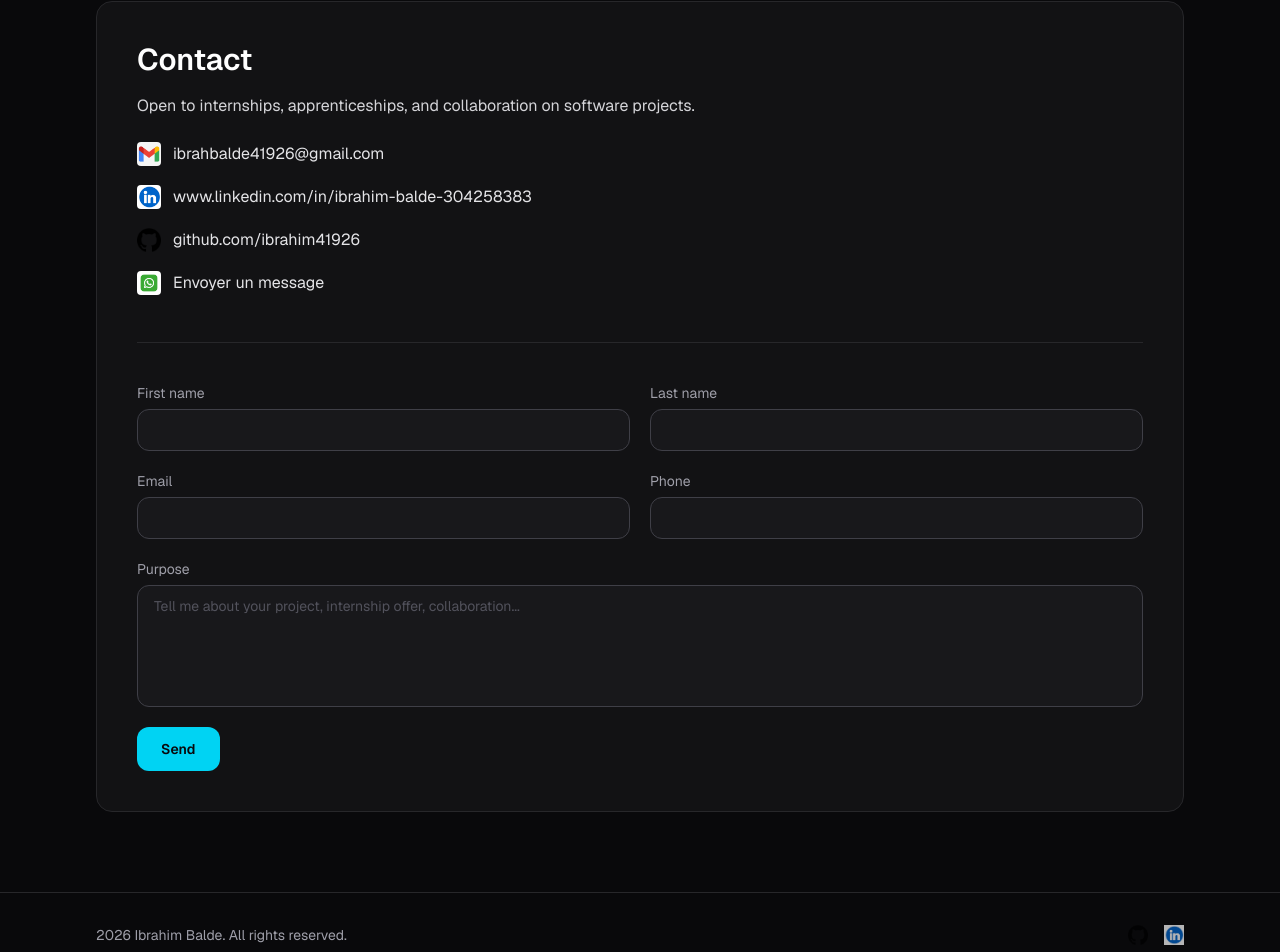
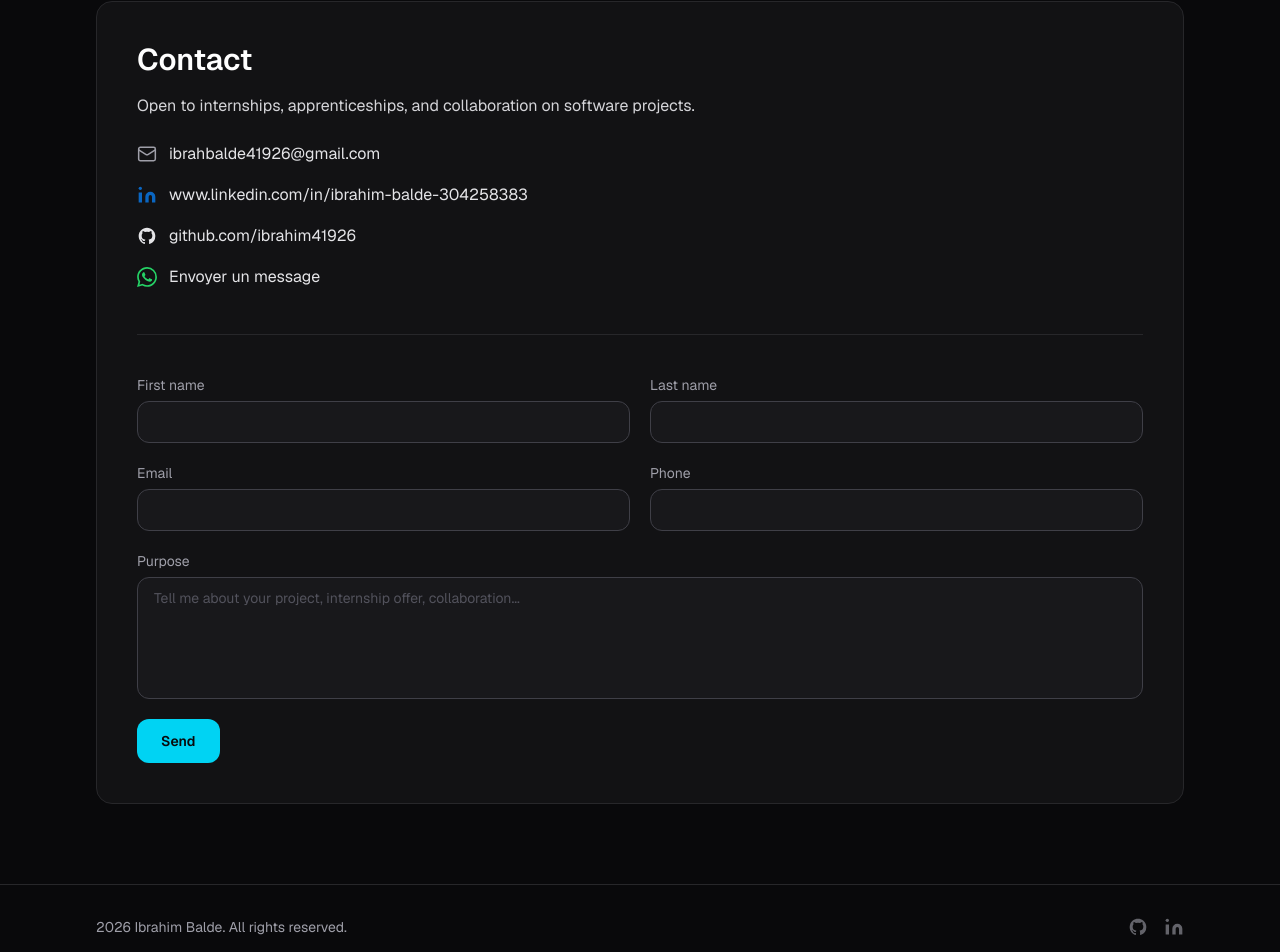
Before and after one commit to Ibrahim41926/mon-porfolio, a Next.js app: page /mon-porfolio/ in a window 1280 px wide. Shown: the part 4919-5871 px from the top of the page. Built offline with nearby package versions, Linux system fonts and the light colour scheme.

Commit message:
fix: remplacement images réseaux sociaux par SVG inline

```diff
--- a/app/components/Contact.tsx
+++ b/app/components/Contact.tsx
@@ -1,7 +1,6 @@
 "use client";
 
 import { useEffect, useState } from "react";
-import Image from "next/image";
 import { useForm, ValidationError } from "@formspree/react";
 import type { Lang } from "../page";
 
@@ -9,7 +8,7 @@ type ContactProps = {
   lang: Lang;
 };
 
-const content = {
+const content: Record<Lang, { title: string; subtitle: string; firstName: string; lastName: string; phone: string; email: string; purpose: string; purposePlaceholder: string; send: string; sending: string; success: string; required: string }> = {
   en: {
     title: "Contact",
     subtitle: "Open to internships, apprenticeships, and collaboration on software projects.",
@@ -40,11 +39,46 @@ const content = {
   },
 };
 
+function IconEmail() {
+  return (
+    <svg viewBox="0 0 24 24" fill="none" stroke="currentColor" strokeWidth="1.8" className="h-5 w-5 shrink-0 text-zinc-400">
+      <rect x="2" y="4" width="20" height="16" rx="2" />
+      <path d="m22 7-8.97 5.7a1.94 1.94 0 0 1-2.06 0L2 7" />
+    </svg>
+  );
+}
+
+function IconLinkedIn() {
+  return (
+    <svg viewBox="0 0 24 24" fill="currentColor" className="h-5 w-5 shrink-0 text-[#0A66C2]">
+      <path d="M16 8a6 6 0 0 1 6 6v7h-4v-7a2 2 0 0 0-2-2 2 2 0 0 0-2 2v7h-4v-7a6 6 0 0 1 6-6z" />
+      <rect x="2" y="9" width="4" height="12" />
+      <circle cx="4" cy="4" r="2" />
+    </svg>
+  );
+}
+
+function IconGitHub() {
+  return (
+    <svg viewBox="0 0 24 24" fill="currentColor" className="h-5 w-5 shrink-0 text-zinc-200">
+      <path d="M12 2C6.477 2 2 6.484 2 12.017c0 4.425 2.865 8.18 6.839 9.504.5.092.682-.217.682-.483 0-.237-.008-.868-.013-1.703-2.782.605-3.369-1.343-3.369-1.343-.454-1.158-1.11-1.466-1.11-1.466-.908-.62.069-.608.069-.608 1.003.07 1.531 1.032 1.531 1.032.892 1.53 2.341 1.088 2.91.832.092-.647.35-1.088.636-1.338-2.22-.253-4.555-1.113-4.555-4.951 0-1.093.39-1.988 1.029-2.688-.103-.253-.446-1.272.098-2.65 0 0 .84-.27 2.75 1.026A9.564 9.564 0 0 1 12 6.844a9.59 9.59 0 0 1 2.504.337c1.909-1.296 2.747-1.027 2.747-1.027.546 1.379.202 2.398.1 2.651.64.7 1.028 1.595 1.028 2.688 0 3.848-2.339 4.695-4.566 4.943.359.309.678.92.678 1.855 0 1.338-.012 2.419-.012 2.747 0 .268.18.58.688.482A10.019 10.019 0 0 0 22 12.017C22 6.484 17.522 2 12 2z" />
+    </svg>
+  );
+}
+
+function IconWhatsApp() {
+  return (
+    <svg viewBox="0 0 24 24" fill="currentColor" className="h-5 w-5 shrink-0 text-[#25D366]">
+      <path d="M17.472 14.382c-.297-.149-1.758-.867-2.03-.967-.273-.099-.471-.148-.67.15-.197.297-.767.966-.94 1.164-.173.199-.347.223-.644.075-.297-.15-1.255-.463-2.39-1.475-.883-.788-1.48-1.761-1.653-2.059-.173-.297-.018-.458.13-.606.134-.133.298-.347.446-.52.149-.174.198-.298.298-.497.099-.198.05-.371-.025-.52-.075-.149-.669-1.612-.916-2.207-.242-.579-.487-.5-.669-.51-.173-.008-.371-.01-.57-.01-.198 0-.52.074-.792.372-.272.297-1.04 1.016-1.04 2.479 0 1.462 1.065 2.875 1.213 3.074.149.198 2.096 3.2 5.077 4.487.709.306 1.262.489 1.694.625.712.227 1.36.195 1.871.118.571-.085 1.758-.719 2.006-1.413.248-.694.248-1.289.173-1.413-.074-.124-.272-.198-.57-.347m-5.421 7.403h-.004a9.87 9.87 0 0 1-5.031-1.378l-.361-.214-3.741.982.998-3.648-.235-.374a9.86 9.86 0 0 1-1.51-5.26c.001-5.45 4.436-9.884 9.888-9.884 2.64 0 5.122 1.03 6.988 2.898a9.825 9.825 0 0 1 2.893 6.994c-.003 5.45-4.437 9.884-9.885 9.884m8.413-18.297A11.815 11.815 0 0 0 12.05 0C5.495 0 .16 5.335.157 11.892c0 2.096.547 4.142 1.588 5.945L.057 24l6.305-1.654a11.882 11.882 0 0 0 5.683 1.448h.005c6.554 0 11.89-5.335 11.893-11.893a11.821 11.821 0 0 0-3.48-8.413z" />
+    </svg>
+  );
+}
+
 const contacts = [
-  { label: "Email", href: "mailto:ibrahbalde41926@gmail.com", value: "ibrahbalde41926@gmail.com", logo: "/gmail-logo.avif" },
-  { label: "LinkedIn", href: "https://www.linkedin.com/in/ibrahim-balde-304258383", value: "www.linkedin.com/in/ibrahim-balde-304258383", logo: "/linkedin-logo.avif" },
-  { label: "GitHub", href: "https://github.com/ibrahim41926", value: "github.com/ibrahim41926", logo: "/github-logo.png" },
-  { label: "WhatsApp", href: "https://wa.me/33669650414", value: "Envoyer un message", logo: "/whatsapp-logo.avif" },
+  { label: "Email", href: "mailto:ibrahbalde41926@gmail.com", value: "ibrahbalde41926@gmail.com", Icon: IconEmail },
+  { label: "LinkedIn", href: "https://www.linkedin.com/in/ibrahim-balde-304258383", value: "www.linkedin.com/in/ibrahim-balde-304258383", Icon: IconLinkedIn },
+  { label: "GitHub", href: "https://github.com/ibrahim41926", value: "github.com/ibrahim41926", Icon: IconGitHub },
+  { label: "WhatsApp", href: "https://wa.me/33669650414", value: "Envoyer un message", Icon: IconWhatsApp },
 ];
 
 export default function Contact({ lang }: ContactProps) {
@@ -72,22 +106,16 @@ export default function Contact({ lang }: ContactProps) {
           <p className="mt-4 text-zinc-300">{t.subtitle}</p>
 
           <ul className="mt-6 space-y-3">
-          {contacts.map((contact) => (
-            <li key={contact.label}>
+            {contacts.map(({ label, href, value, Icon }) => (
+              <li key={label}>
                 <a
-                href={contact.href}
-                target={contact.href.startsWith("http") ? "_blank" : undefined}
-                rel={contact.href.startsWith("http") ? "noreferrer" : undefined}
+                  href={href}
+                  target={href.startsWith("http") ? "_blank" : undefined}
+                  rel={href.startsWith("http") ? "noreferrer" : undefined}
                   className="group inline-flex items-center gap-3 text-zinc-200 transition hover:text-cyan-300"
                 >
-                <Image
-                  src={contact.logo}
-                  alt={contact.label}
-                  width={24}
-                  height={24}
-                  className="h-6 w-6 rounded object-contain"
-                />
-                <span className="text-sm sm:text-base">{contact.value}</span>
+                  <Icon />
+                  <span className="text-sm sm:text-base">{value}</span>
                 </a>
               </li>
             ))}
--- a/app/components/Footer.tsx
+++ b/app/components/Footer.tsx
@@ -1,16 +1,33 @@
-import Image from "next/image";
 import type { Lang } from "../page";
 
 type FooterProps = {
   lang: Lang;
 };
 
+function IconGitHub() {
+  return (
+    <svg viewBox="0 0 24 24" fill="currentColor" className="h-5 w-5">
+      <path d="M12 2C6.477 2 2 6.484 2 12.017c0 4.425 2.865 8.18 6.839 9.504.5.092.682-.217.682-.483 0-.237-.008-.868-.013-1.703-2.782.605-3.369-1.343-3.369-1.343-.454-1.158-1.11-1.466-1.11-1.466-.908-.62.069-.608.069-.608 1.003.07 1.531 1.032 1.531 1.032.892 1.53 2.341 1.088 2.91.832.092-.647.35-1.088.636-1.338-2.22-.253-4.555-1.113-4.555-4.951 0-1.093.39-1.988 1.029-2.688-.103-.253-.446-1.272.098-2.65 0 0 .84-.27 2.75 1.026A9.564 9.564 0 0 1 12 6.844a9.59 9.59 0 0 1 2.504.337c1.909-1.296 2.747-1.027 2.747-1.027.546 1.379.202 2.398.1 2.651.64.7 1.028 1.595 1.028 2.688 0 3.848-2.339 4.695-4.566 4.943.359.309.678.92.678 1.855 0 1.338-.012 2.419-.012 2.747 0 .268.18.58.688.482A10.019 10.019 0 0 0 22 12.017C22 6.484 17.522 2 12 2z" />
+    </svg>
+  );
+}
+
+function IconLinkedIn() {
+  return (
+    <svg viewBox="0 0 24 24" fill="currentColor" className="h-5 w-5">
+      <path d="M16 8a6 6 0 0 1 6 6v7h-4v-7a2 2 0 0 0-2-2 2 2 0 0 0-2 2v7h-4v-7a6 6 0 0 1 6-6z" />
+      <rect x="2" y="9" width="4" height="12" />
+      <circle cx="4" cy="4" r="2" />
+    </svg>
+  );
+}
+
 const socials = [
-  { label: "GitHub", href: "https://github.com/ibrahim41926", logo: "/github-logo.png" },
-  { label: "LinkedIn", href: "https://www.linkedin.com/in/ibrahim-balde-304258383", logo: "/linkedin-logo.avif" },
+  { label: "GitHub", href: "https://github.com/ibrahim41926", Icon: IconGitHub },
+  { label: "LinkedIn", href: "https://www.linkedin.com/in/ibrahim-balde-304258383", Icon: IconLinkedIn },
 ];
 
-const rightsText = {
+const rightsText: Record<Lang, string> = {
   en: "All rights reserved.",
   fr: "Tous droits reservés.",
 };
@@ -23,16 +40,16 @@ export default function Footer({ lang }: FooterProps) {
           {new Date().getFullYear()} Ibrahim Balde. {rightsText[lang]}
         </p>
         <ul className="flex items-center gap-4">
-          {socials.map((social) => (
-            <li key={social.label}>
+          {socials.map(({ label, href, Icon }) => (
+            <li key={label}>
               <a
-                href={social.href}
+                href={href}
                 target="_blank"
                 rel="noreferrer"
-                className="opacity-70 transition hover:opacity-100"
-                aria-label={social.label}
+                aria-label={label}
+                className="opacity-60 transition hover:opacity-100 hover:text-cyan-300"
               >
-                <Image src={social.logo} alt={social.label} width={22} height={22} className="h-5 w-5 object-contain" />
+                <Icon />
               </a>
             </li>
           ))}
```
Lines whose indentation alone changed are shown as unchanged.
